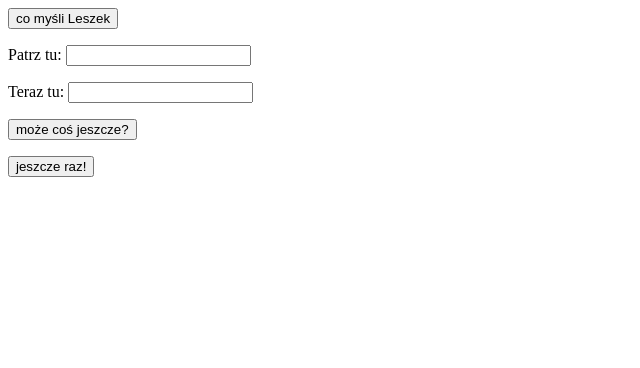
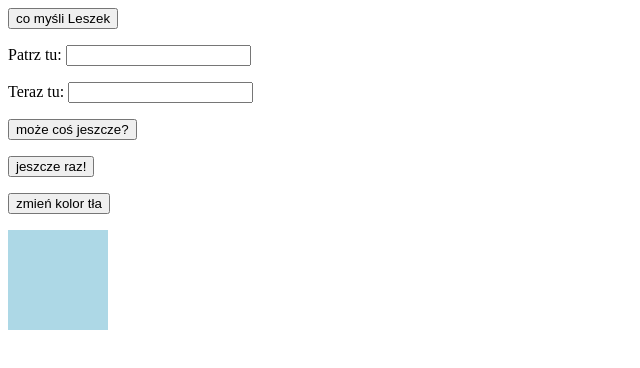
Before and after one commit to LechCieslak/autofill, a plain HTML site: page index.html in a window 1280 px wide. Shown: the whole page, without its empty margins (0-640 px from the left). Drawn offline with Linux system fonts and the light colour scheme.

Commit message:
background fun

```diff
--- a/app.js
+++ b/app.js
@@ -25,3 +25,14 @@ function eraseContent() {
     document.querySelector(".input4").value = "";
     document.querySelector(".input5").value = "";
 }
+
+function backCol() {
+  var colors = ["red","green","greenyellow","darksalmon","#B028B4","lightblue","orangered","black"]
+
+  var a = (Math.floor(Math.random()*8));
+  var b = colors[a];
+  console.log(b);
+
+  document.querySelector(".fubar").style.backgroundColor = b;
+  console.log(a);
+}
--- a/index.html
+++ b/index.html
@@ -4,6 +4,7 @@
     <meta charset="UTF-8">
     <meta name="viewport" content="width=device-width, initial-scale=1.0">
     <meta http-equiv="X-UA-Compatible" content="ie=edge">
+    <link rel="stylesheet" href="style.css">
     <title>Autofill</title>
 </head>
 <body>
@@ -47,6 +48,12 @@
     <button onClick="eraseContent()">jeszcze raz!</button>
     </p>
 
+    <p>
+    <button onClick="backCol()">zmień kolor tła</button>
+    </p>
+
+    <div class="fubar"></div>
+
     <script src="app.js"></script>
 </body>
 </html>
--- /dev/null
+++ b/style.css
@@ -0,0 +1,5 @@
+.fubar {
+    height: 100px;
+    width: 100px;
+    background-color: lightblue;
+}
```
